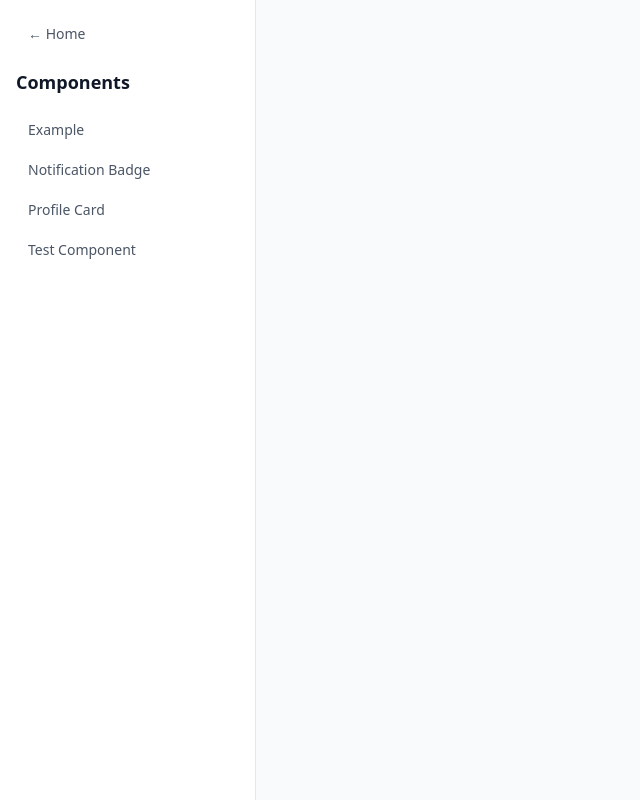
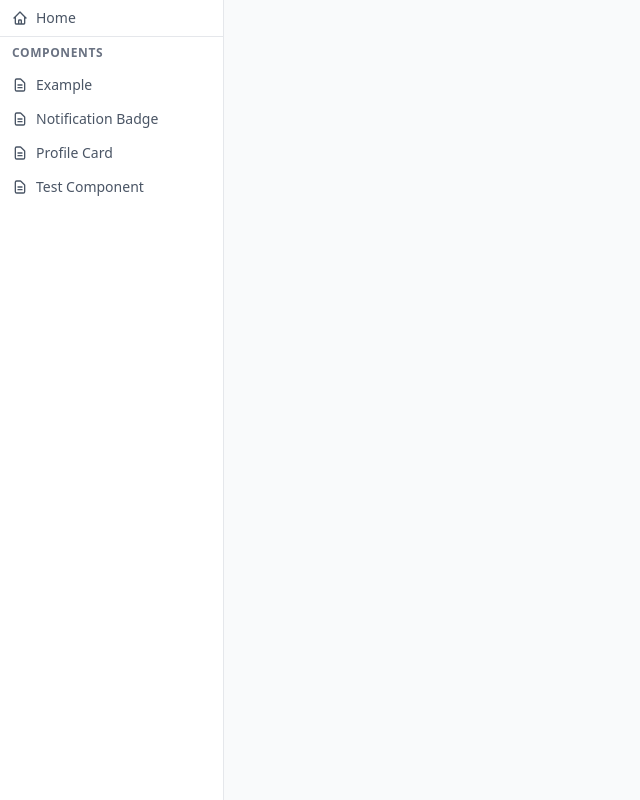
Before and after one commit to xloc/ui-design, a Vue app: page /showcase in a window 1280 px wide. Shown: the whole page, without its empty margins (0-640 px from the left). Built offline with nearby package versions, Linux system fonts and the light colour scheme.

Commit message:
simplify showcase page

```diff
--- a/src/views/ComponentView.vue
+++ b/src/views/ComponentView.vue
@@ -1,14 +1,7 @@
 <template>
-  <div>
-    <h1 class="text-2xl font-bold text-gray-900 mb-6">
-      {{ componentName }}
-    </h1>
-    <div class="bg-white rounded-lg shadow-sm p-6">
-      <component :is="currentComponent" v-if="currentComponent" />
-      <div v-else class="text-gray-500">
-        Component not found
-      </div>
-    </div>
+  <component :is="currentComponent" v-if="currentComponent" />
+  <div v-else class="text-gray-500">
+    Component not found
   </div>
 </template>
 
@@ -18,16 +11,12 @@ import { useRoute } from 'vue-router'
 
 const route = useRoute()
 const currentComponent = ref(null)
-const componentName = ref('')
 
 const loadComponent = async () => {
   const componentPath = route.params.component as string
   try {
     const module = await import(`../components/${componentPath}.vue`)
     currentComponent.value = module.default
-    componentName.value = componentPath.split('-').map(word =>
-      word.charAt(0).toUpperCase() + word.slice(1)
-    ).join(' ')
   } catch (error) {
     console.error('Failed to load component:', error)
     currentComponent.value = null
--- a/src/views/Showcase.vue
+++ b/src/views/Showcase.vue
@@ -1,21 +1,38 @@
 <template>
   <div class="flex min-h-screen bg-gray-50">
     <!-- Left Navigation -->
-    <div class="w-64 bg-white border-r border-gray-200 p-4">
-      <router-link to="/" class="block px-3 py-2 mb-4 rounded-md text-sm font-medium text-gray-600 hover:bg-gray-50">
-        ← Home
+    <div class="w-56 bg-white border-r border-gray-200">
+      <!-- Home Link -->
+      <router-link to="/"
+        class="flex items-center gap-2 px-3 py-2 text-sm font-medium text-gray-600 hover:bg-gray-50 border-b border-gray-200">
+        <svg xmlns="http://www.w3.org/2000/svg" class="h-4 w-4" fill="none" viewBox="0 0 24 24" stroke="currentColor">
+          <path stroke-linecap="round" stroke-linejoin="round" stroke-width="2"
+            d="M3 12l2-2m0 0l7-7 7 7M5 10v10a1 1 0 001 1h3m10-11l2 2m-2-2v10a1 1 0 01-1 1h-3m-6 0a1 1 0 001-1v-4a1 1 0 011-1h2a1 1 0 011 1v4a1 1 0 001 1m-6 0h6" />
+        </svg>
+        Home
       </router-link>
-      <h2 class="text-lg font-semibold text-gray-900 mb-4">Components</h2>
-      <nav class="space-y-1">
+
+      <!-- Components List -->
+      <div class="py-2">
+        <div class="px-3 mb-2">
+          <h2 class="text-xs font-semibold text-gray-500 uppercase tracking-wider">Components</h2>
+        </div>
+        <nav class="space-y-0.5">
           <router-link v-for="component in componentRoutes" :key="component.path" :to="`/showcase/${component.path}`"
-          class="block px-3 py-2 rounded-md text-sm font-medium" :class="[
+            class="flex items-center px-3 py-1.5 text-sm" :class="[
               $route.params.component === component.path
-              ? 'bg-blue-50 text-blue-700'
+                ? 'text-blue-600 bg-blue-50'
                 : 'text-gray-600 hover:bg-gray-50'
             ]">
+            <svg xmlns="http://www.w3.org/2000/svg" class="h-4 w-4 mr-2" fill="none" viewBox="0 0 24 24"
+              stroke="currentColor">
+              <path stroke-linecap="round" stroke-linejoin="round" stroke-width="2"
+                d="M9 12h6m-6 4h6m2 5H7a2 2 0 01-2-2V5a2 2 0 012-2h5.586a1 1 0 01.707.293l5.414 5.414a1 1 0 01.293.707V19a2 2 0 01-2 2z" />
+            </svg>
             {{ component.name }}
           </router-link>
         </nav>
+      </div>
     </div>
 
     <!-- Main Content -->
```
Lines whose indentation alone changed are shown as unchanged.
